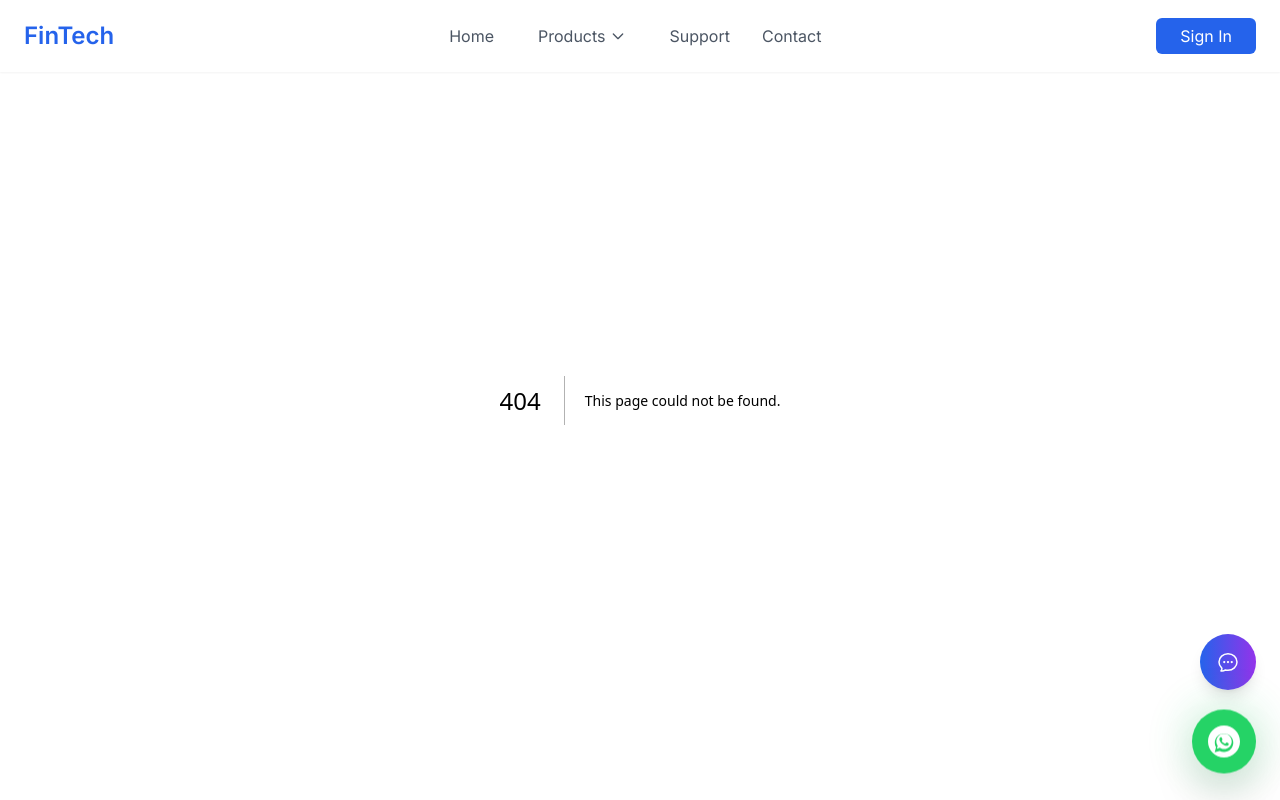
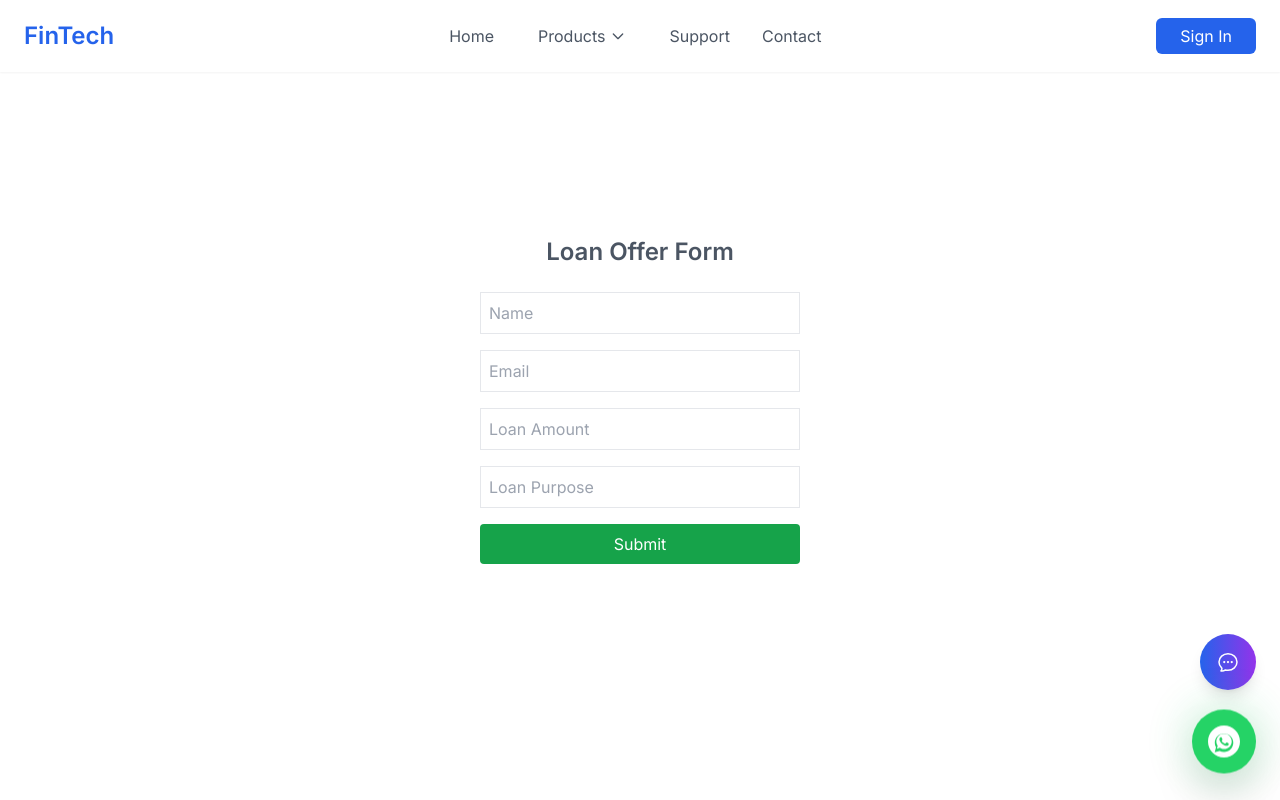
Before and after one commit to Lotlite/lotelite_fintech, a Next.js app: page /loan-offer in a window 1280 px wide. Before the commit this address had no page. Built offline with nearby package versions, Linux system fonts and the light colour scheme.

Commit message:
conatactpage modify

```diff
--- /dev/null
+++ b/src/app/loan-offer/page.tsx
@@ -0,0 +1,40 @@
+"use client";
+
+import { useRouter } from "next/navigation";
+import { useState } from "react";
+
+export default function LoanOfferForm() {
+  const router = useRouter();
+  const [formData, setFormData] = useState({
+    name: "",
+    email: "",
+    amount: "",
+    purpose: ""
+  });
+
+  const handleChange = (e: any) => {
+    setFormData({ ...formData, [e.target.name]: e.target.value });
+  };
+
+  const handleSubmit = (e: any) => {
+    e.preventDefault();
+    router.push('/loan-offer/result');
+  };
+
+  return (
+    <div className="text-gray-600 flex flex-col items-center justify-center min-h-screen">
+      <h2 className="text-2xl font-semibold mb-6">Loan Offer Form</h2>
+      <form onSubmit={handleSubmit} className="flex flex-col gap-4 w-80">
+        <input name="name" placeholder="Name" onChange={handleChange} required className="border p-2" />
+        <input name="email" placeholder="Email" onChange={handleChange} required className="border p-2" />
+        <input name="amount" placeholder="Loan Amount" onChange={handleChange} required className="border p-2" />
+        <input name="purpose" placeholder="Loan Purpose" onChange={handleChange} required className="border p-2" />
+        <button type="submit"
+        onClick={() => router.push('/result')}
+        className="bg-green-600 text-white py-2 rounded hover:bg-green-700">
+          Submit
+        </button>
+      </form>
+    </div>
+  );
+}
--- /dev/null
+++ b/src/app/loan-offer/result.tsx
@@ -0,0 +1,13 @@
+export default function LoanResult() {
+    return (
+      <div className="flex flex-col items-center justify-center min-h-screen">
+        <h2 className="text-3xl font-bold mb-6">Your Loan Offer</h2>
+        <div className="bg-gray-100 p-6 rounded shadow w-80 text-center">
+          <p><strong>Loan Amount:</strong> ₹5,00,000</p>
+          <p><strong>Interest Rate:</strong> 10% per annum</p>
+          <p><strong>EMI:</strong> ₹10,500/month</p>
+          <p><strong>Duration:</strong> 5 Years</p>
+        </div>
+      </div>
+    );
+  }
--- a/src/app/page.tsx
+++ b/src/app/page.tsx
@@ -2,6 +2,7 @@
 
 import { motion} from 'framer-motion'
 import { useEffect, useState } from "react";
+import { useRouter } from 'next/navigation';
 
 import Navbar from '../components/Navbar'
 import LoanServices from '../components/LoanServices'
@@ -25,6 +26,7 @@ const stats = [
 ];
 
 export default function Home() {
+  const router = useRouter();
   const [mounted, setMounted] = useState(false);
   const [isFormOpen, setIsFormOpen] = useState(false);
   const [animatedValues, setAnimatedValues] = useState(stats.map(() => 0));
@@ -150,7 +152,9 @@ export default function Home() {
                 </button>
                 {isFormOpen && <EligibilityForm isOpen={isFormOpen} onClose={() => setIsFormOpen(false)} />}
 
-                <button className="bg-white text-blue-600 px-8 py-3 text-lg rounded-md font-semibold hover:bg-gray-100 transition duration-300 transform hover:scale-105 hover:shadow-lg">
+                <button
+                onClick={() => router.push('/loan-offer')}
+                className="bg-white text-blue-600 px-8 py-3 text-lg rounded-md font-semibold hover:bg-gray-100 transition duration-300 transform hover:scale-105 hover:shadow-lg">
                   Get a Loan Offer
                 </button>
               </motion.div>
--- a/src/components/ContactPage.tsx
+++ b/src/components/ContactPage.tsx
@@ -4,9 +4,9 @@ import useScrollReveal from '../hooks/useScrollReveal';
 import ProductQueries from './ProductQueries';
 import Image from 'next/image';
 import React from 'react';
-import { FaEnvelope } from 'react-icons/fa6';
-import { FaPhone } from 'react-icons/fa6';
-import { FaWhatsapp } from 'react-icons/fa6';
+// import { FaEnvelope } from 'react-icons/fa6';
+// import { FaPhone } from 'react-icons/fa6';
+// import { FaWhatsapp } from 'react-icons/fa6';
 import ContactFooter from './ContactFooter';
 import styles from './ContactPage.module.css';
 import { motion, AnimatePresence } from 'framer-motion';
```
